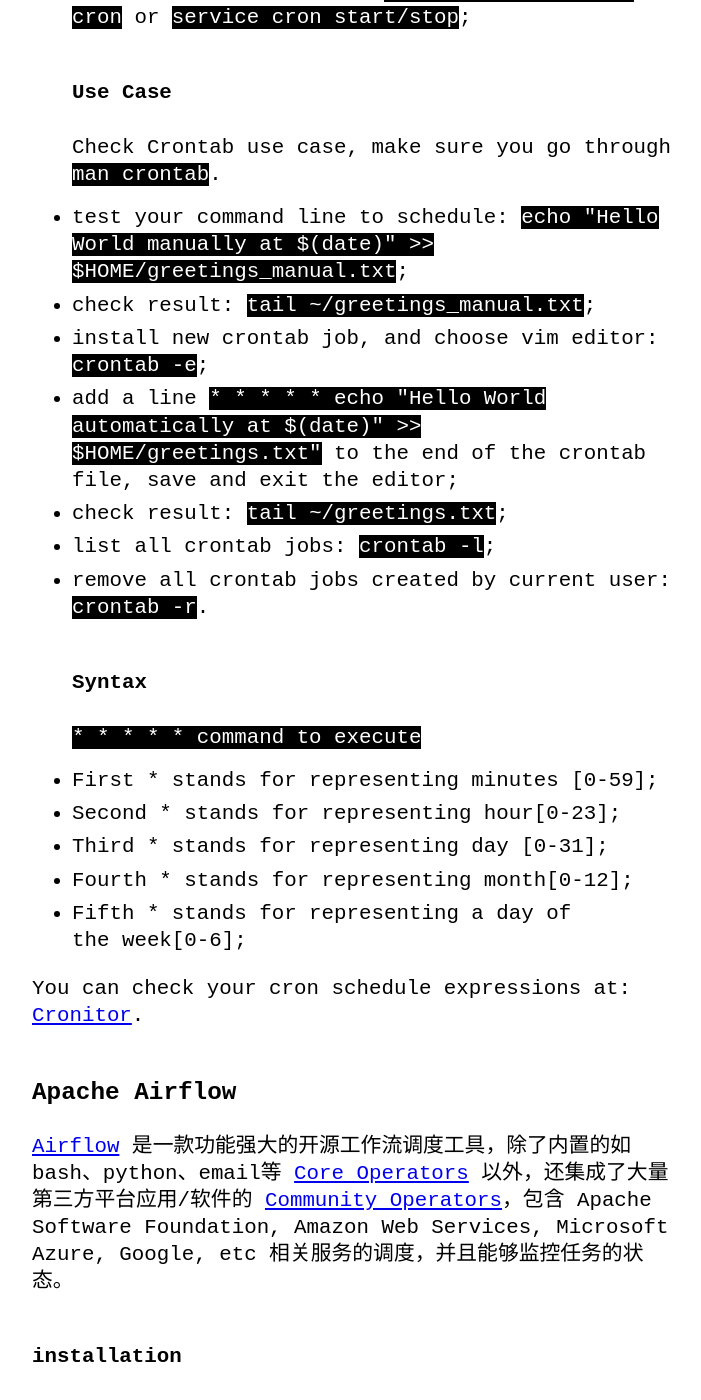
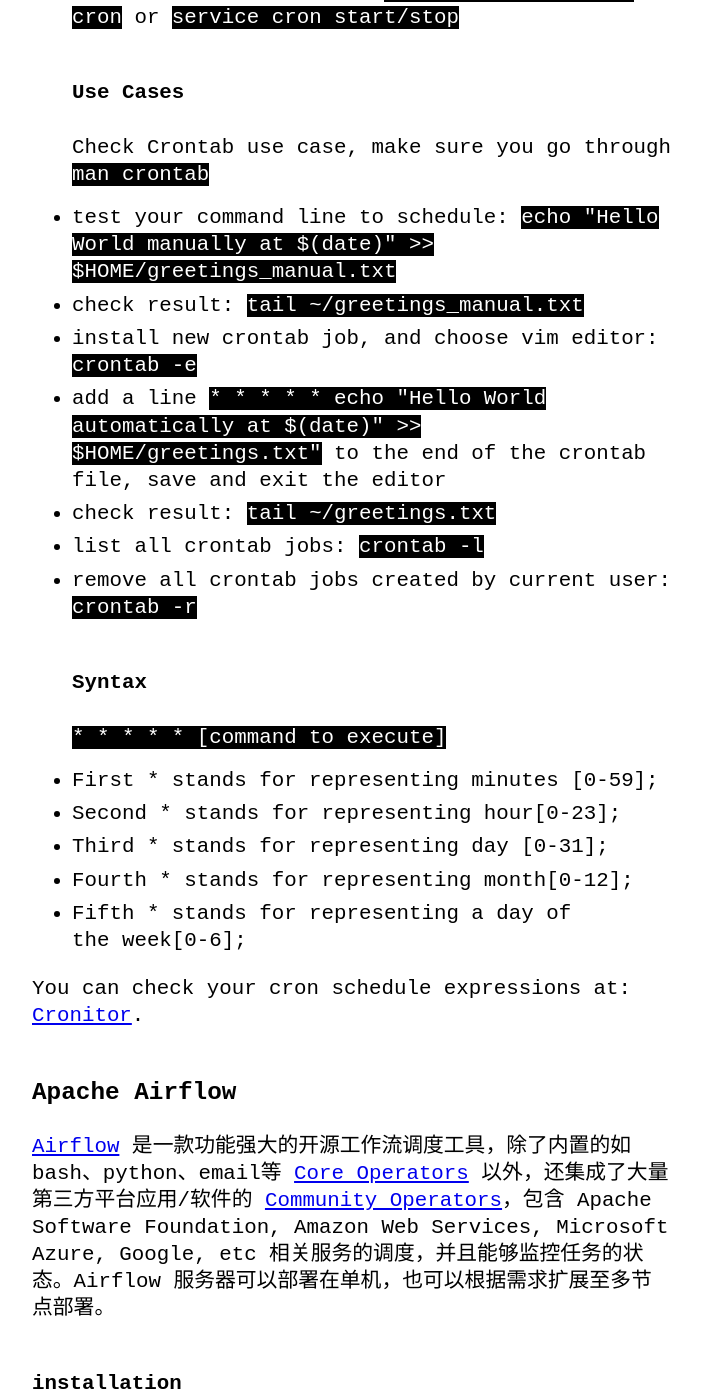
Before and after one commit to thekingofcool/thekingofcool.github.io, a Jekyll site: the page built from _posts/2024-09-04-cron_and_scheduler.md, in a window 1280 px wide and 1400 px high, scrolled down 782 px. Shown: the whole window, without its empty margins (288-989 px from the left). Built offline with Jekyll 4.4.1, drawn with Linux system fonts in a browser that asks for light colours; a style sheet for code colours, icons or effects is not loaded; some of the changed text lies outside the part shown.

Commit message:
scheduler

```diff
--- a/_posts/2024-09-04-cron_and_scheduler.md
+++ b/_posts/2024-09-04-cron_and_scheduler.md
@@ -10,21 +10,21 @@
 
 ### Cron
 Cron 是类 Unix 操作系统中一款基于时间的任务管理工具，可以通过 cron 在固定的时间、日期、间隔下，执行命令或运行脚本。
-- check if cron is installed: `dpkg -l cron`;
-- install cron: `apt-get install cron`;
-- verify the status of cron: `systemctl status cron` or `service cron status`;
-- start/stop cron service: `systemctl start/stop cron` or `service cron start/stop`;
-#### Use Case
-Check Crontab use case, make sure you go through `man crontab`.
-- test your command line to schedule: `echo "Hello World manually at $(date)" >> $HOME/greetings_manual.txt`;
-- check result: `tail ~/greetings_manual.txt`;
-- install new crontab job, and choose vim editor: `crontab -e`;
-- add a line `* * * * * echo "Hello World automatically at $(date)" >> $HOME/greetings.txt"` to the end of the crontab file, save and exit the editor;
-- check result: `tail ~/greetings.txt`;
-- list all crontab jobs: `crontab -l`;
-- remove all crontab jobs created by current user: `crontab -r`.
+- check if cron is installed: `dpkg -l cron`
+- install cron: `apt-get install cron`
+- verify the status of cron: `systemctl status cron` or `service cron status`
+- start/stop cron service: `systemctl start/stop cron` or `service cron start/stop`
+#### Use Cases
+Check Crontab use case, make sure you go through `man crontab`
+- test your command line to schedule: `echo "Hello World manually at $(date)" >> $HOME/greetings_manual.txt`
+- check result: `tail ~/greetings_manual.txt`
+- install new crontab job, and choose vim editor: `crontab -e`
+- add a line `* * * * * echo "Hello World automatically at $(date)" >> $HOME/greetings.txt"` to the end of the crontab file, save and exit the editor
+- check result: `tail ~/greetings.txt`
+- list all crontab jobs: `crontab -l`
+- remove all crontab jobs created by current user: `crontab -r`
 #### Syntax
-`* * * * * command to execute`
+`* * * * * [command to execute]`
 - First * stands for representing minutes [0-59];
 - Second * stands for representing hour[0-23];
 - Third * stands for representing day [0-31];
@@ -34,7 +34,7 @@
 You can check your cron schedule expressions at: [Cronitor](https://crontab.guru/).
 
 ### Apache Airflow
-[Airflow](https://airflow.apache.org/) 是一款功能强大的开源工作流调度工具，除了内置的如bash、python、email等 [Core Operators](https://airflow.apache.org/docs/apache-airflow/stable/operators-and-hooks-ref.html) 以外，还集成了大量第三方平台应用/软件的 [Community Operators](https://airflow.apache.org/docs/apache-airflow-providers/operators-and-hooks-ref/index.html)，包含 Apache Software Foundation, Amazon Web Services, Microsoft Azure, Google, etc 相关服务的调度，并且能够监控任务的状态。
+[Airflow](https://airflow.apache.org/) 是一款功能强大的开源工作流调度工具，除了内置的如bash、python、email等 [Core Operators](https://airflow.apache.org/docs/apache-airflow/stable/operators-and-hooks-ref.html) 以外，还集成了大量第三方平台应用/软件的 [Community Operators](https://airflow.apache.org/docs/apache-airflow-providers/operators-and-hooks-ref/index.html)，包含 Apache Software Foundation, Amazon Web Services, Microsoft Azure, Google, etc 相关服务的调度，并且能够监控任务的状态。Airflow 服务器可以部署在单机，也可以根据需求扩展至多节点部署。
 
 #### installation
 Only `pip` installation is currently officially supported.
```
Also changed, not shown: other parts of _posts/2024-09-04-cron_and_scheduler.md (+4 -0 lines), 2 other files.
